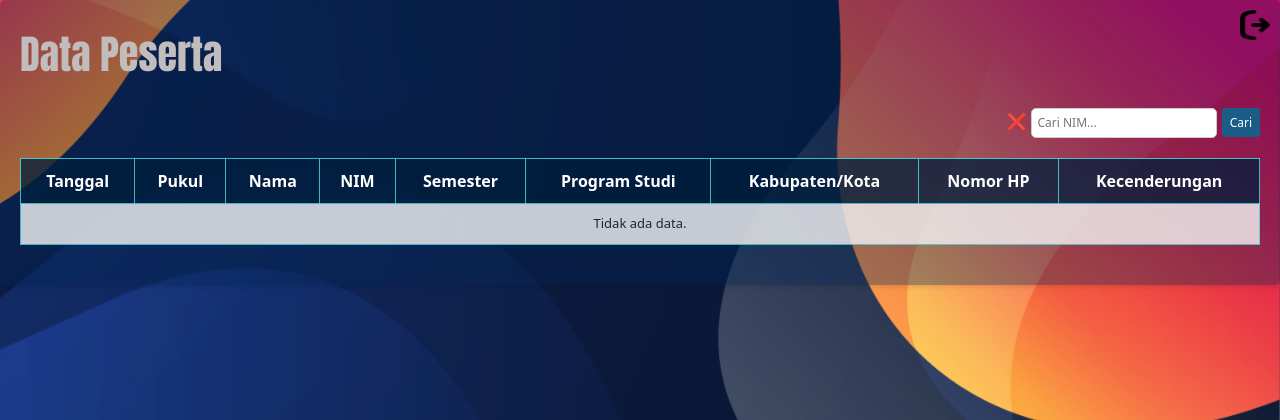
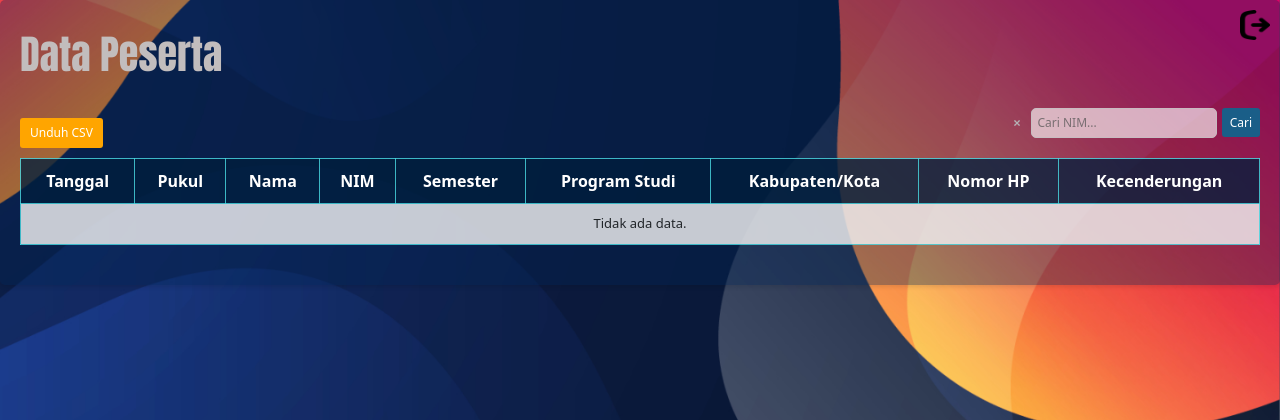
Before and after one commit to RabbitFlur/TalentAndInterestAllocation, a PHP site: page /administrator/homepageadmin.php in a window 1280 px wide. Shown: the top 420 px of the page. Run offline with PHP 8.4, Linux system fonts and the light colour scheme; the visitor is signed in with stand-in values (Sample User, id 1); data that the repository does not hold is empty.

Commit message:
Versi 1.0 has done

```diff
--- a/administrator/homepageadmin.php
+++ b/administrator/homepageadmin.php
@@ -3,10 +3,6 @@
 
 
 <title>Homepage Admin</title>
-    <style>
-
-
-    </style>
 </head>
 <body>
     <a class="logoutadmin-link" href="../controller/logout_admin.php">
@@ -18,11 +14,14 @@
             <div class="container-data">
             <div class="search-container">
                 <form method="GET">
-                    <span id="reset" onclick="resetTable()">❌</span>
+                    <span id="reset" onclick="resetTable()">
+                        <img src="../image/reset.png" alt="Reset" width="20" height="20">
+                    </span>
                     <input type="text" id="nim" name="nim" class="search-box" placeholder="Cari NIM..." value="<?php echo $nimFilter; ?>">
                     <span id="search" onclick="filterTableByNIM()">Cari</span>
                 </form>
             </div>
+            <a id="download-csv" href="download_csv.php?nim=<?php echo $nimFilter; ?>">Unduh CSV</a>
             <table class="tabel-data">
                 <tr>
                     <th>Tanggal</th>
--- a/css/style.css
+++ b/css/style.css
@@ -748,14 +748,18 @@ filter: hue-rotate(120deg);
   border-radius: 5px;
   font-size: 12px;
   transition: border-color 0.3s ease-in-out;
+  background-color: rgba(255, 255, 255, 0.7);
+  opacity: 0.9;
 }
 .search-box:hover {
   border-color: #e78e44;
+  opacity: 1;
 }
 .search-box:focus{
   outline: none;
   border-color: #3a86ff;
   box-shadow: 0 0 5px rgba(58, 134, 255, 0.3);
+  opacity: 1;
 }
 
 #search {
@@ -772,5 +776,44 @@ filter: hue-rotate(120deg);
 }
 #reset{
   cursor: pointer;
+  display: inline-block;
+}
+
+#reset img {
+  transition: transform 0.3s, background-color 0.3s;
+  background-color: transparent;
+  padding: 5px; /* Berikan sedikit padding untuk menghindari klik yang terlalu tepat pada gambar */
+}
+
+#reset:hover img {
+  transform: scale(1.2); /* Membesarkan gambar saat dihover */
+  background-color: #f5f5f5e1; /* Ganti dengan warna yang diinginkan */
+}
+
+#download-csv {
+  display: inline-block;
+  background-color: #FFA500;
+  color: white;
+  padding: 6px 10px;
+  border-radius: 3px;
+  text-decoration: none;
+  font-size: 12px;
+  margin-top: 10px; /* Jarak antara tombol dan baris kolom pencarian */
+  margin-bottom: 10px; /* Jarak antara tombol dan tabel */
+  margin-right: 10px; /* Jarak antara tombol dan tabel */
+}
+
+#download-csv:hover {
+  background-color: #FF8C00; /* Warna latar belakang saat dihover */
+}
+
+.container-data {
+  position: relative; /* Membuat container menjadi konteks posisi */
+}
+
+#download-csv {
+  position: absolute;
+  left: 0;
+  top: 0;
 }
 /* ------------------------------------------------------------------- */
```
Also changed, not shown: administrator/download_csv.php (added, +67 -0 lines), administrator/download_excel.php (deleted).
